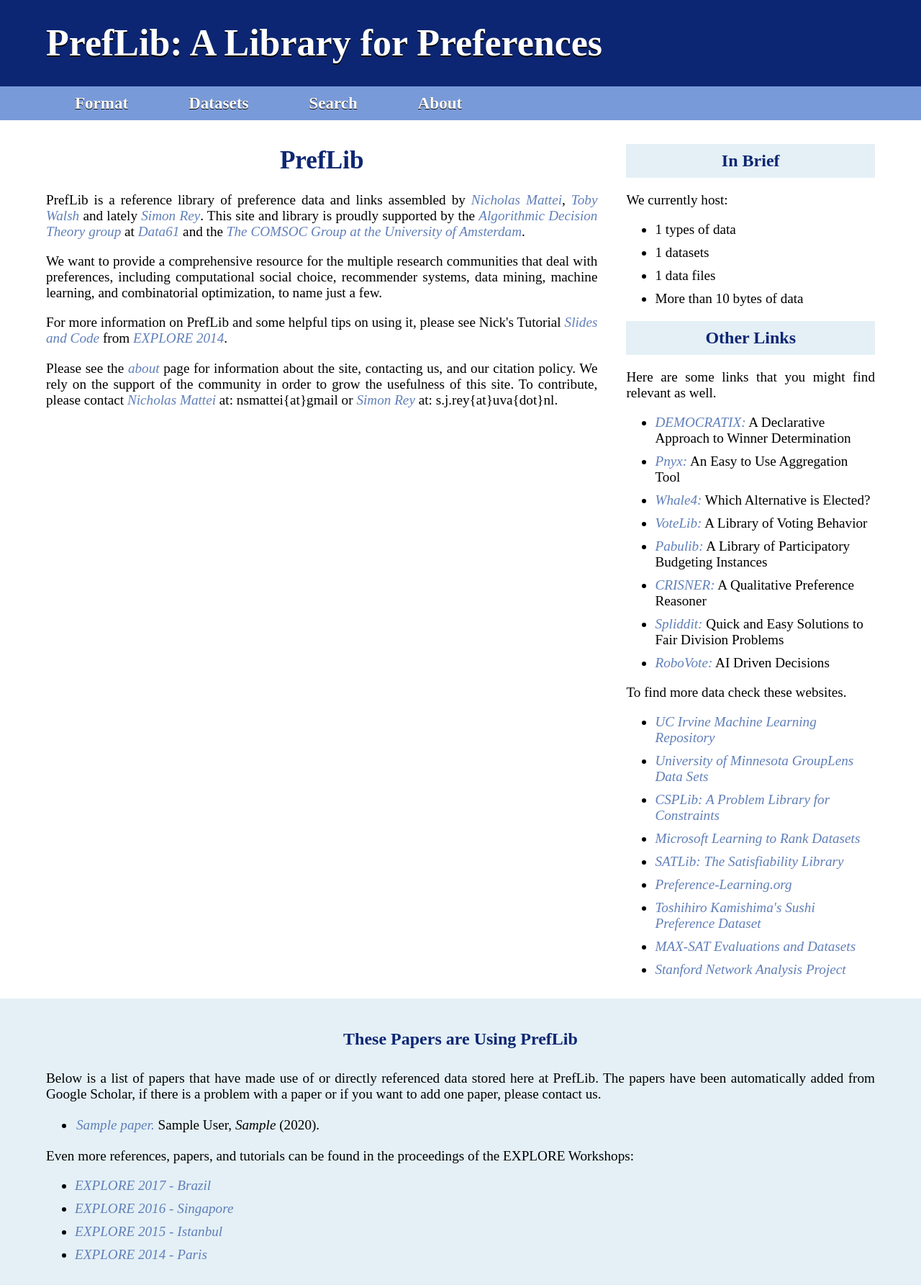
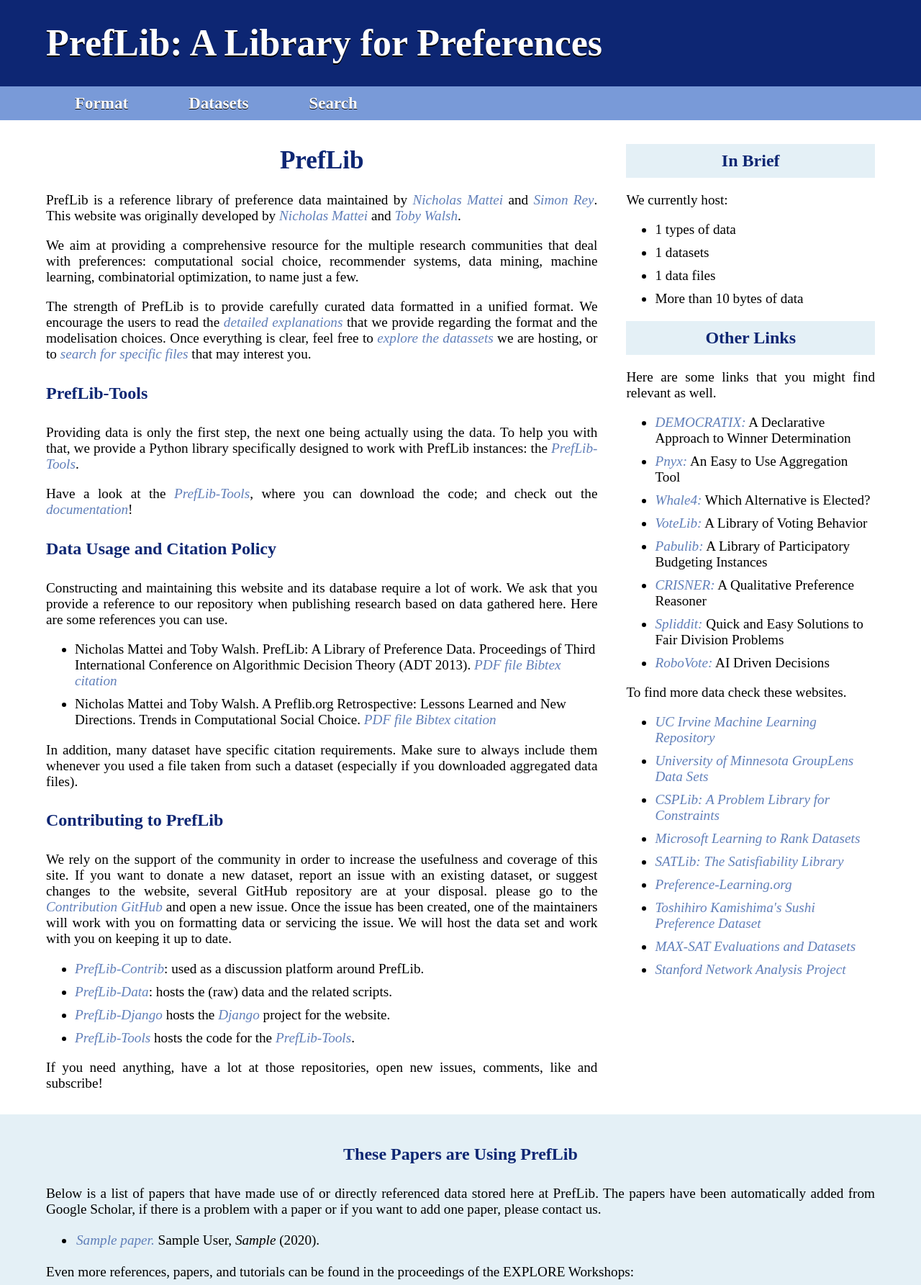
Before and after one commit to PrefLib/PrefLib-Django, a Django app: page / in a window 1280 px wide. Shown: the top 1785 px of the page at 72% size. Run offline with Django 3.2, Linux system fonts and the light colour scheme; tables that the repository leaves empty hold one stand-in row (values such as "Sample post").

Commit message:
Almost final new version

```diff
--- a/preflibapp/management/commands/initializedb.py
+++ b/preflibapp/management/commands/initializedb.py
@@ -75,7 +75,7 @@ def initialize_metadata():
                            "graphs",
             "is_active": True,
             "is_displayed": True,
-            "applies_to": ",".join([t[0] for t in DATATYPES]),
+            "applies_to": 'soc,soi,toc,toi,wmd',
             "inner_module": "preflibtools.properties.basic",
             "inner_function": "num_voters",
             "inner_type": "int",
--- a/preflibapp/models.py
+++ b/preflibapp/models.py
@@ -40,7 +40,7 @@ class DataSet(models.Model):
                                   blank=True,
                                   verbose_name="tags appliying to the dataset")
     required_citations = models.TextField(blank=True, verbose_name="HTML code describing the required citations")
-    selected_studies = models.TextField()
+    selected_studies = models.TextField(blank=True)
     publication_date = models.DateField()
     modification_date = models.DateField(auto_now=True)
 
--- a/preflibapp/static/css/style.css
+++ b/preflibapp/static/css/style.css
@@ -480,6 +480,15 @@ h2 span {
 	font-weight: normal;
 }
 
+.left-aligned {
+	text-align: left;
+	margin-left: 0;
+	padding-left: 0;
+}
+
+.white-background {
+	background: white;
+}
 
 h3 {
 	color: var(--color-blue1);
--- a/preflibapp/templates/includes/header.html
+++ b/preflibapp/templates/includes/header.html
@@ -36,12 +36,6 @@
 						<span id="listspan">&#x2756;&nbsp;</span>Search
 					</a>
 				</li>
-
-				<li>
-					<a href="{% url 'preflibapp:about' %}">
-						<span id="listspan">&#x2756;&nbsp;</span>About
-					</a>
-				</li>
 			</ul>
 		</div>
 	</div>
--- a/preflibapp/templates/preflib/index.html
+++ b/preflibapp/templates/preflib/index.html
@@ -15,30 +15,83 @@
 	<div class="side-by-side-wrapper">
 		<div>
 			<h1>PrefLib</h1>
-			<p>PrefLib is a reference library of preference data and links assembled by <a href="http://www.nickmattei.net">Nicholas Mattei</a>, <a href="http://www.cse.unsw.edu.au/~tw/">Toby Walsh</a> and lately <a href="http://simonrey.fr">Simon Rey</a>. This site and library is proudly supported by the <a href="https://research.csiro.au/adt/">Algorithmic Decision Theory group</a> at <a href="https://www.data61.csiro.au/">Data61</a> and the <a href="https://staff.science.uva.nl/u.endriss/group.php">The COMSOC Group at the University of Amsterdam</a>.</p>
+			<p>
+                PrefLib is a reference library of preference data maintained by
+                <a href="http://www.nickmattei.net">Nicholas Mattei</a> and <a href="http://simonrey.fr">Simon Rey</a>.
+                This website was originally developed by <a href="http://www.nickmattei.net">Nicholas Mattei</a> and
+                <a href="http://www.cse.unsw.edu.au/~tw/">Toby Walsh</a>.
+            </p>
 
-			<p>We want to provide a comprehensive resource for the multiple research communities that deal with preferences, including computational social choice, recommender systems, data mining, machine learning, and combinatorial optimization, to name just a few. </p>
+            <p>
+                We aim at providing a comprehensive resource for the multiple research communities that deal with preferences:
+                computational social choice, recommender systems, data mining, machine learning, combinatorial optimization, to name just a few.
+            </p>
 
-			<p> For more information on PrefLib and some helpful tips on using it, please see Nick's Tutorial <a href="http://www.explore14.preflib.org/?page_id=11">Slides and Code</a> from <a href="http://www.explore14.preflib.org/">EXPLORE 2014</a>.
+            <p>
+                The strength of PrefLib is to provide carefully curated data formatted in a unified format. We encourage
+                the users to read the <a href="{% url 'preflibapp:data-format' %}">detailed explanations</a> that we
+                provide regarding the format and the modelisation choices. Once everything is clear, feel free to
+                <a href="{% url 'preflibapp:all-datasets' %}">explore the datassets</a> we are hosting, or to
+                <a href="{% url 'preflibapp:data-search' %}">search for specific files</a> that may interest you.
+            </p>
 
-			<p> Please see the <a href="{% url 'preflibapp:about' %}">about</a> page for information about the site, contacting us, and our citation policy. We rely on the support of the community in order to grow the usefulness of this site. To contribute, please contact <a href="http://www.nickmattei.net">Nicholas Mattei</a> at: nsmattei{at}gmail or <a href="http://simonrey.fr">Simon Rey</a> at: s.j.rey{at}uva{dot}nl. </p>
+            <h2 class="left-aligned white-background" id="prefib-tools">PrefLib-Tools</h2>
 
-			{% if random_file_with_image %}
-                {% with random_file_with_image.datapatch.dataset as dataset %}
-                    <p id="center_p" style="margin-top: 50px;">
-                        {% with 'data/'|add:dataset.category|add:'/'|add:dataset.abbreviation|add:'/img/'|add:random_file_with_image.image as img_file %}
-                            <a href="{% url 'preflibapp:datapatch' dataset.category dataset.series_number random_file_with_image.datapatch.series_number %}">
-                                <img src="{% static img_file %}" class="indexPropImg">
-                            </a>
-                        {% endwith %}
-                    </p>
-                {% endwith %}
+            <p>
+                Providing data is only the first step, the next one being actually using the data. To help you with that,
+                we provide a Python library specifically designed to work with PrefLib instances: the
+                <a href="http://github.com/PrefLib/PrefLib-Tools">PrefLib-Tools</a>.
+            </p>
 
-				<p id="center_p">
-					<a href="{% url 'preflibapp:datapatch' random_file_with_image.datapatch.dataset.category random_file_with_image.datapatch.dataset.series_number random_file_with_image.datapatch.series_number %}">{{ random_file_with_image.file_name }}</a> from the <a href="{% url 'preflibapp:dataset' random_file_with_image.datapatch.dataset.category random_file_with_image.datapatch.dataset.series_number %}">{{ random_file_with_image.datapatch.dataset.name }} dataset</a>
-				</p>
-			{% endif %}
+            <p>
+                Have a look at the <a href="http://github.com/PrefLib/PrefLib-Tools">PrefLib-Tools</a>, where you can
+                download the code; and check out the <a href="http://docs.preflib.org">documentation</a>!
+            </p>
 
+            <h2 class="left-aligned white-background">Data Usage and Citation Policy</h2>
+
+            <p>
+                Constructing and maintaining this website and its database require a lot of work. We ask that you
+                provide a reference to our repository when publishing research based on data gathered here. Here are
+                some references you can use.
+            </p>
+            <ul>
+                <li>
+                    Nicholas Mattei and Toby Walsh. PrefLib: A Library of Preference Data. Proceedings of Third
+                    International Conference on Algorithmic Decision Theory (ADT 2013).
+                    <a href="{% static 'preflibADTPaper.pdf' %}">PDF file</a>
+                    <a href="{% static 'preflibADTCite.txt' %}" target="_blank">Bibtex citation</a>
+                </li>
+
+                <li>
+                    Nicholas Mattei and Toby Walsh. A Preflib.org Retrospective: Lessons Learned and New Directions.
+                    Trends in Computational Social Choice.
+                    <a href="{% static 'preflibTrendsComSoCChapter.pdf' %}">PDF file</a>
+                    <a href="{% static 'preflibTrendsComSoCCite.txt' %}" target="_blank">Bibtex citation</a>
+                </li>
+            </ul>
+
+            <p>
+                In addition, many dataset have specific citation requirements. Make sure to always include them whenever
+                you used a file taken from such a dataset (especially if you downloaded aggregated data files).
+            </p>
+
+            <h2 class="left-aligned white-background">Contributing to PrefLib</h2>
+
+            <p>
+                We rely on the support of the community in order to increase the usefulness and coverage of this site.
+                If you want to donate a new dataset, report an issue with an existing dataset, or suggest changes to
+                the website, several GitHub repository are at your disposal. please go to the <a href="https://github.com/PrefLib/contribution">Contribution GitHub</a> and open a new issue. Once the issue has been created, one of the maintainers will work with you on formatting data or servicing the issue. We will host the data set and work with you on keeping it up to date.
+            </p>
+            <ul>
+                <li><a href="https://github.com/PrefLib/contribution">PrefLib-Contrib</a>: used as a discussion platform around PrefLib.</li>
+                <li><a href="https://github.com/PrefLib/PrefLib-Data">PrefLib-Data</a>: hosts the (raw) data and the related scripts.</li>
+                <li><a href="https://github.com/PrefLib/PrefLib-Django">PrefLib-Django</a> hosts the <a href="https://www.djangoproject.com/">Django</a> project for the website.</li>
+                <li><a href="http://github.com/PrefLib/PrefLib-Tools">PrefLib-Tools</a> hosts the code for the <a href="#prefib-tools">PrefLib-Tools</a>.</li>
+            </ul>
+            <p>
+                If you need anything, have a lot at those repositories, open new issues, comments, like and subscribe!
+            </p>
 		</div>
 
 		<div class="side-by-side-right">
@@ -109,7 +162,7 @@
 </div>
 
 <div class="content">
-	<h2 class="noBorder">Some Tools to Work with Preferences</h2>
+	<h2 class="white-background">Some Tools to Work with Preferences</h2>
 
 	<p>Empirical experiments with real data are becoming a more fundamental part of work in computational social choice. In addition to a lightweight set of tools for working with data from PrefLib we also host documentation for several of these project. Please contact Nick if you have code that you would like to share with the community.</p>
 
--- a/preflibapp/urls.py
+++ b/preflibapp/urls.py
@@ -13,8 +13,6 @@ urlpatterns = [
 
     re_path(r'^data/search/?$', views.data_search, name="data-search"),
 
-    re_path(r'^about/?$', views.about, name='about'),
-
     re_path(r'^tools/ivs/?$', views.tools_IVS, name='tools-IVS'),
     re_path(r'^tools/kdg/?$', views.tools_KDG, name='tools-KDG'),
     re_path(r'^tools/cris/?$', views.tools_CRIS, name='tools-CRIS'),
--- a/preflibapp/views.py
+++ b/preflibapp/views.py
@@ -119,6 +119,7 @@ def data_format(request):
 
 @cache_page(CACHE_TIME)
 def all_datasets(request):
+    tags = set()
     datasets = DataSet.objects.filter().order_by('name')
     dataset_info = []
     for ds in datasets:
@@ -130,8 +131,11 @@ def all_datasets(request):
             "num_files": len(files),
             "num_hidden_files": max(0, len(files) - max_files_displayed),
             "zip_file": ds.zip_file_path,
-            "zip_file_size": ds.zip_file_size
+            "zip_file_size": ds.zip_file_size,
+            "tags": ",".join(ds.tags.values_list('name', flat=True))
         })
+        for tag in ds.tags.all():
+            tags.add(tag)
     return my_render(request, os.path.join('preflib', 'dataset_all.html'), locals())
 
 
@@ -254,12 +258,6 @@ def data_search(request):
     return my_render(request, os.path.join('preflib', 'datasearch.html'), locals())
 
 
-# About views
-@cache_page(CACHE_TIME)
-def about(request):
-    return my_render(request, os.path.join('preflib', 'about.html'))
-
-
 # Tools views
 @cache_page(CACHE_TIME)
 def tools(request):
```
Also changed, not shown: other parts of preflibapp/static/css/style.css (+33 -4 lines), preflibapp/management/commands/updatemetadata.py (+13 -6 lines), preflibapp/templates/preflib/about.html (deleted, +0 -50 lines), preflibapp/templates/preflib/datasearch.html (+5 -5 lines), preflibapp/templates/preflib/dataset_all.html (+70 -7 lines).
